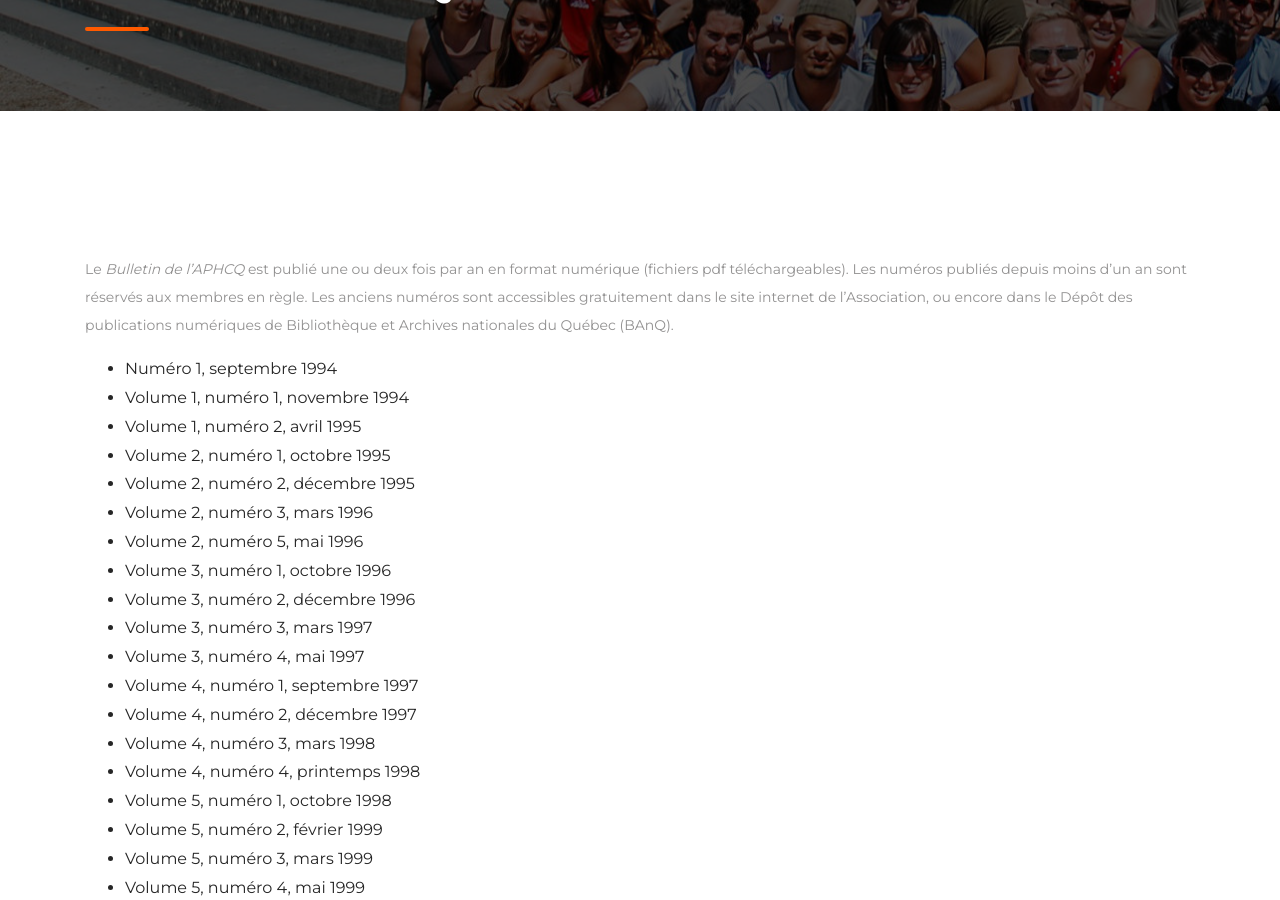
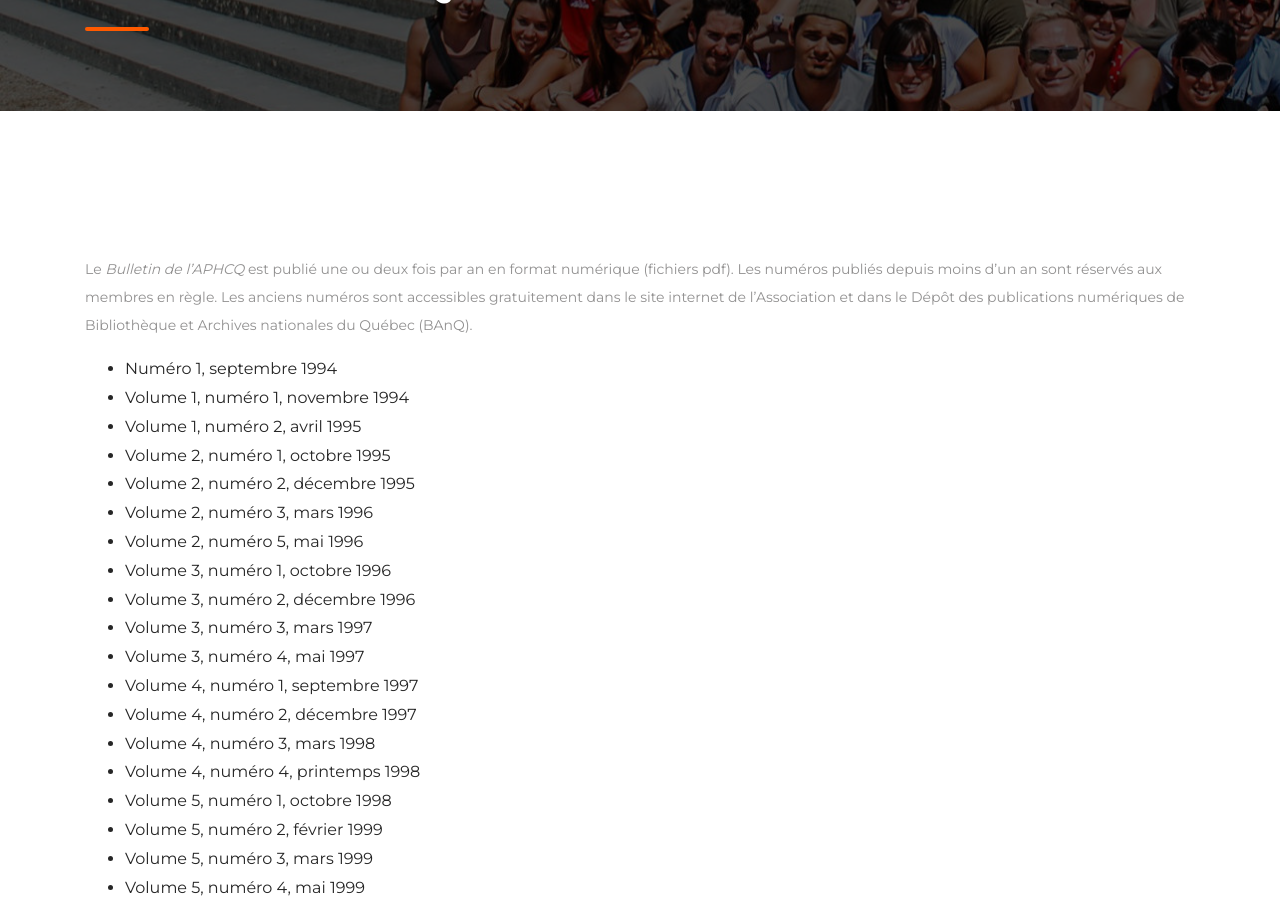
Before and after one commit to aphcq-association/site-web, a Jekyll site: the page built from docs/bulletin.html, in a window 1280 px wide and 900 px high, scrolled down 313 px. Built offline with Jekyll 4.4.1, drawn with Linux system fonts in a browser that asks for light colours.

Commit message:
Update bulletin.html

```diff
--- a/docs/bulletin.html
+++ b/docs/bulletin.html
@@ -6,4 +6,4 @@
 date: 2020-01-07T12:00:00.000Z
 nav_id: bulletin
 ---
-Le *Bulletin de l’APHCQ* est publié une ou deux fois par an en format numérique (fichiers pdf téléchargeables). Les numéros publiés depuis moins d’un an sont réservés aux membres en règle. Les anciens numéros sont accessibles gratuitement dans le site internet de l’Association, ou encore dans le Dépôt des publications numériques de Bibliothèque et Archives nationales du Québec (BAnQ).
+Le *Bulletin de l’APHCQ* est publié une ou deux fois par an en format numérique (fichiers pdf). Les numéros publiés depuis moins d’un an sont réservés aux membres en règle. Les anciens numéros sont accessibles gratuitement dans le site internet de l’Association et dans le Dépôt des publications numériques de Bibliothèque et Archives nationales du Québec (BAnQ).
```
